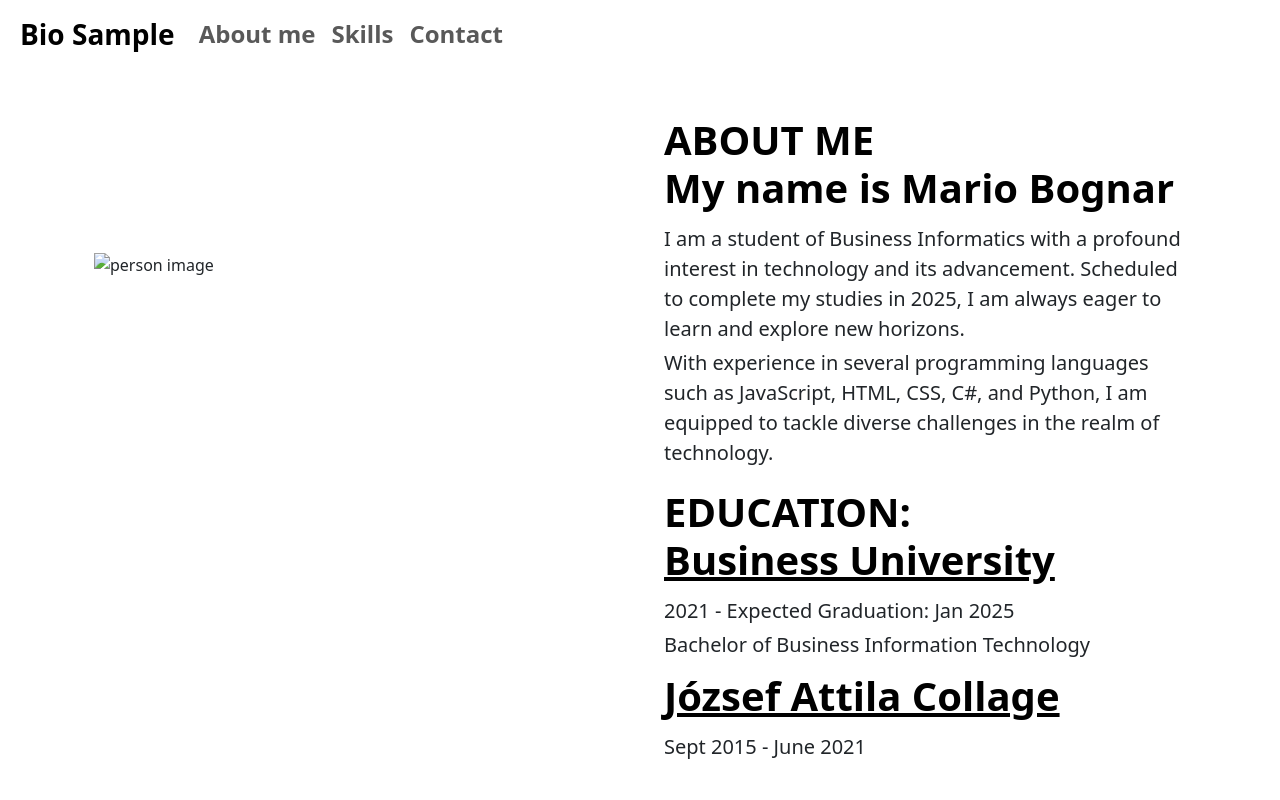
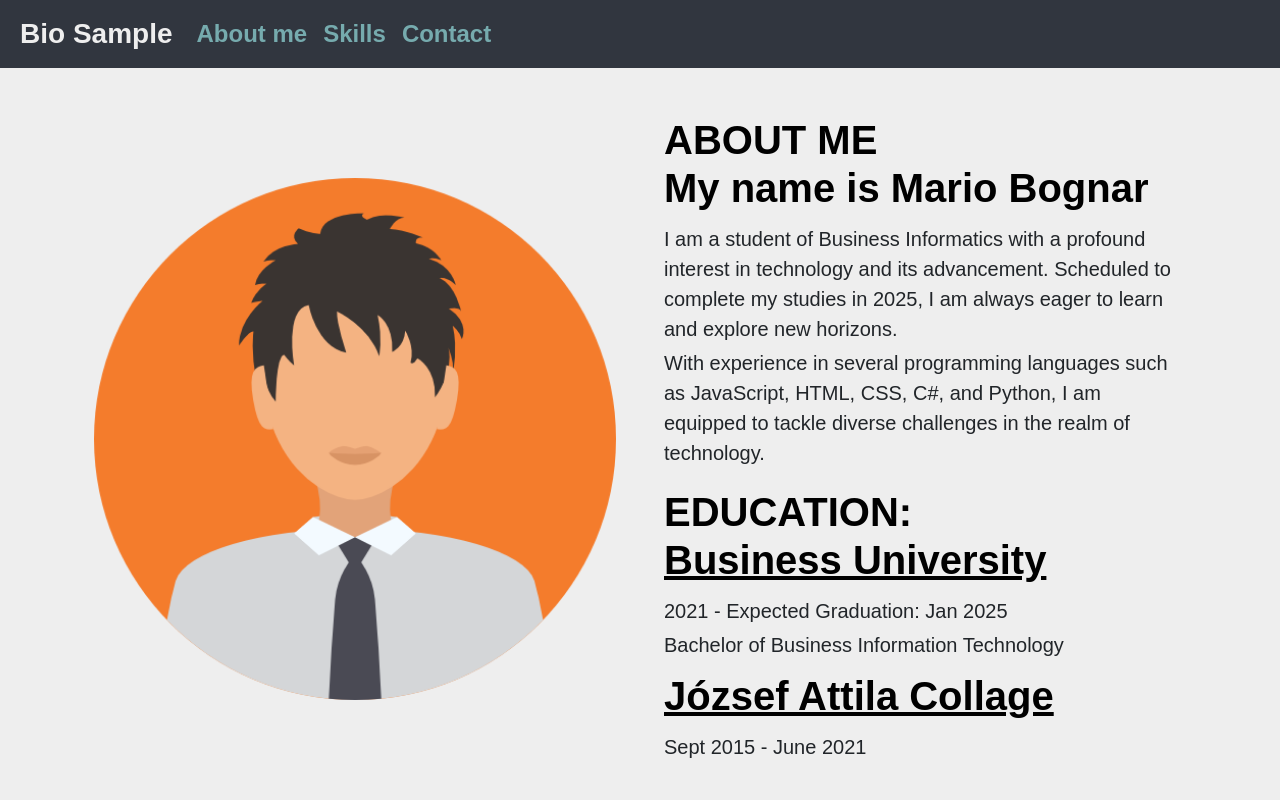
Before and after one commit to martossz/website, a website: page dist/index.html in a window 1280 px wide. Shown: the top 800 px of the page. Drawn offline with nearby package versions, Linux system fonts and the light colour scheme; the site is published under a folder, as on GitHub Pages, so addresses that start at the root find nothing.

Commit message:
initial commit

```diff
--- a/dist/index.html
+++ b/dist/index.html
@@ -5,8 +5,8 @@
   <meta charset="UTF-8">
   <meta name="viewport" content="width=device-width, initial-scale=1.0">
   <title>Bio Sample</title>
-  <link rel="icon" type=" image/svg+xml." href="/dist/img/person-circle.svg"/>
-  <link rel="stylesheet" href="/dist/css/style.css">
+  <link rel="icon" type=" image/svg+xml." href="img/person-circle.svg"/>
+  <link rel="stylesheet" type="text/css" href="css/style.css">
 
   <link href="https://cdn.jsdelivr.net/npm/bootstrap@5.3.3/dist/css/bootstrap.min.css" rel="stylesheet" integrity="sha384-QWTKZyjpPEjISv5WaRU9OFeRpok6YctnYmDr5pNlyT2bRjXh0JMhjY6hW+ALEwIH" crossorigin="anonymous">
 
@@ -34,7 +34,7 @@
   <div id="about-me-section" class="container col-xxl-8 px-4 pt-3 mt-5 custom-background ">
     <div class="row flex-lg-row align-items-center g-5 py-5 text-md-left">
       <div class="col-lg-6 mx-auto">
-        <img src="/dist/img/image.png" class="d-block img-fluid" id="personal-image" alt="person image" width="700" height="500" loading="lazy">
+        <img src="img/image.png" class="d-block img-fluid" id="personal-image" alt="person image" width="700" height="500" loading="lazy">
       </div>
       <div class="col-lg-6">
         <h1 class="display-6 fw-bold text-body-emphasis lh-1 mb-2 mt-2">ABOUT ME</h1>
@@ -114,5 +114,5 @@
   <script src="https://cdn.jsdelivr.net/npm/bootstrap@5.3.3/dist/js/bootstrap.bundle.min.js" integrity="sha384-YvpcrYf0tY3lHB60NNkmXc5s9fDVZLESaAA55NDzOxhy9GkcIdslK1eN7N6jIeHz" crossorigin="anonymous"></script>
 </body>
 
-<script src="/dist/js/script.js"></script>
+<script src="js/script.js"></script>
 </html>
```
